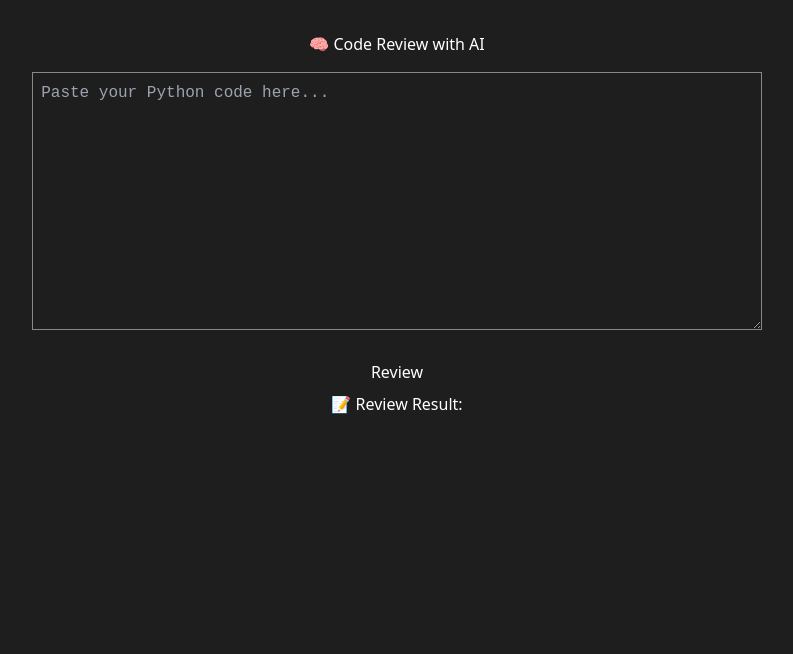
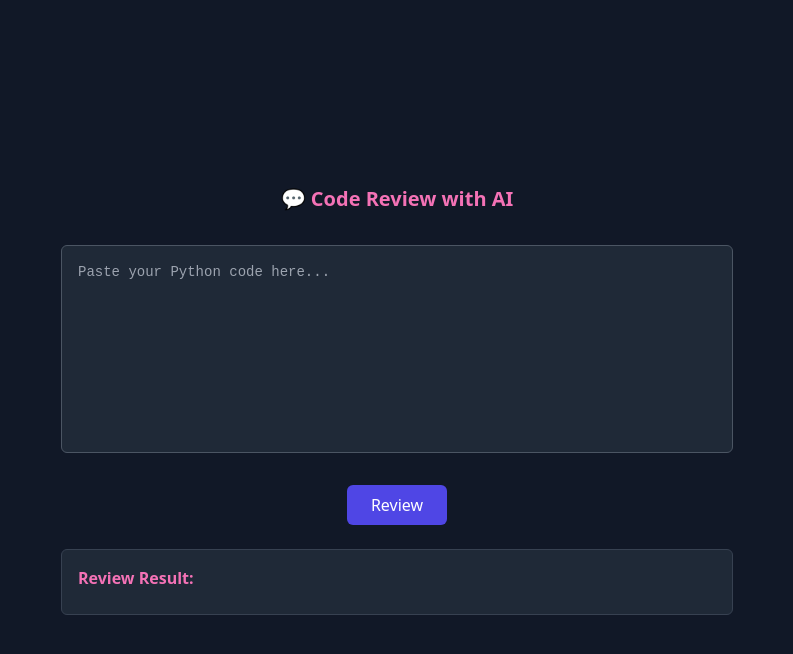
Before and after one commit to Juliane-Farmer/CodePalAI-LLM-Code-Reviewer, a React (Create React App) app in the folder frontend/: page / in a window 1280 px wide. Shown: the top 654 px of the page, without its empty margins (243-1036 px from the left). Built offline with nearby package versions, Linux system fonts and the light colour scheme.

Commit message:
Updated frontend style

```diff
--- a/frontend/src/App.js
+++ b/frontend/src/App.js
@@ -2,41 +2,48 @@ import React, { useState } from "react";
 import "./App.css";
 
 function App() {
-  const [code, setCode] = useState("");
-  const [response, setResponse] = useState("");
+  const [code, setCode] = useState('');
+  const [result, setResult] = useState('');
 
-  const handleSubmit = async () => {
+  const handleReview = async () => {
     try {
-      const res = await fetch("http://localhost:8000/review", {
-        method: "POST",
+      const response = await fetch('http://localhost:8000/review', {
+        method: 'POST',
         headers: {
-          "Content-Type": "application/json",
+          'Content-Type': 'application/json',
         },
         body: JSON.stringify({ code }),
       });
 
-      const data = await res.json();
-      setResponse(data.result || data.detail || "No response");
+      const data = await response.json();
+      setResult(data.result || data.detail || 'No response.');
     } catch (error) {
-      setResponse("Error: " + error.message);
+      setResult('Error: Failed to fetch');
     }
   };
 
   return (
-    <div className="App">
-      <h1>🧠 Code Review with AI</h1>
+    <div className="min-h-screen bg-gray-900 text-white flex flex-col items-center justify-center px-4">
+      <h1 className="text-pink-400 text-xl font-semibold mb-4">💬 Code Review with AI</h1>
+
       <textarea
-        rows={10}
-        cols={60}
-        placeholder="Paste your Python code here..."
         value={code}
         onChange={(e) => setCode(e.target.value)}
-      />
-      <br />
-      <button onClick={handleSubmit}>Review</button>
+        placeholder="Paste your Python code here..."
+        className="w-full max-w-2xl h-52 p-4 text-sm bg-gray-800 text-white rounded-md border border-gray-600 focus:outline-none focus:ring-2 focus:ring-pink-500 resize-none mb-4"
+      ></textarea>
 
-      <h2>📝 Review Result:</h2>
-      <pre>{response}</pre>
+      <button
+        onClick={handleReview}
+        className="mb-6 px-6 py-2 bg-indigo-600 text-white font-medium rounded-md hover:bg-indigo-700 focus:outline-none focus:ring-2 focus:ring-indigo-400 transition"
+      >
+        Review
+      </button>
+
+      <div className="w-full max-w-2xl bg-gray-800 p-4 rounded-md border border-gray-700">
+        <h2 className="text-pink-400 font-semibold mb-2">Review Result:</h2>
+        <pre className="text-sm whitespace-pre-wrap">{result}</pre>
+      </div>
     </div>
   );
 }
```
